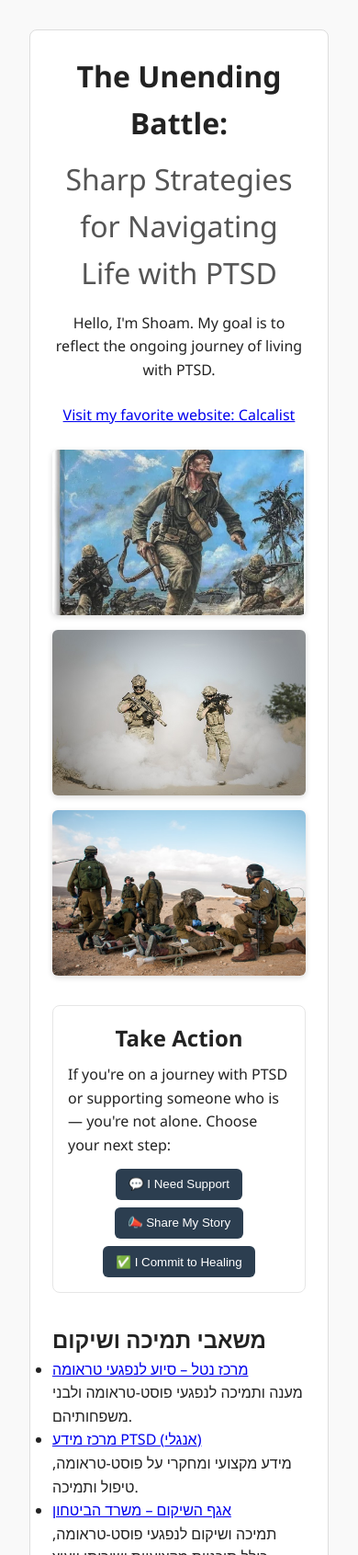
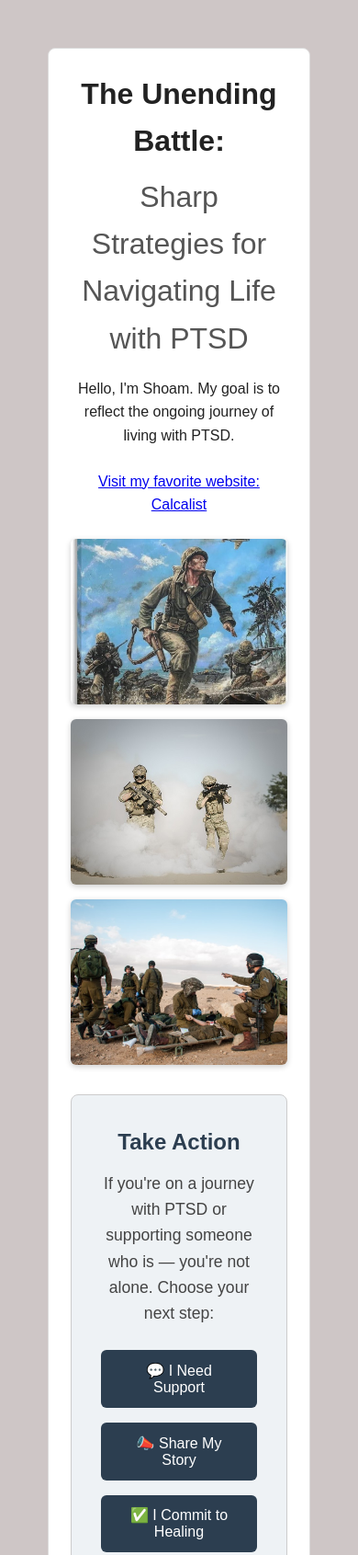
Before and after one commit to shoamf-lang/shoamptsdmywebsite, a website: page public/index.html in a window 390 px wide. Shown: the top 1691 px of the page at 92% size. Drawn offline with Linux system fonts and the light colour scheme.

Commit message:
Refactor index.html and style.css for improved layout and design

```diff
--- a/public/index.html
+++ b/public/index.html
@@ -4,117 +4,8 @@
   <meta charset="UTF-8" />
   <title>My First HTML Page</title>
   <meta name="viewport" content="width=device-width, initial-scale=1.0" />
-  <style>
-    /* Reset + Box Model */
-    *, *::before, *::after {
-      box-sizing: border-box;
-      margin: 0;
-      padding: 0;
-    }
+  <link rel="stylesheet" href="style.css">
 
-    body {
-      font-family: 'Segoe UI', sans-serif;
-      background-color: #f9f9f9;
-      color: #222;
-      line-height: 1.6;
-    }
-
-    /* Layout */
-    .layout {
-      display: flex;
-      flex-direction: column;
-      padding: 2rem;
-      gap: 2rem;
-      max-width: 1000px;
-      margin: 0 auto;
-    }
-
-    main {
-      background-color: #fff;
-      padding: 1.5rem;
-      border-radius: 8px;
-      border: 1px solid #ddd;
-    }
-
-    .title {
-      text-align: center;
-      margin-bottom: 1rem;
-    }
-
-    .subtitle {
-      display: block;
-      font-size: 1em;
-      font-weight: 400;
-      margin-top: 0.3em;
-      color: #555;
-    }
-
-    .intro, .calcalist {
-      text-align: center;
-      max-width: 800px;
-      margin: 0 auto 1.5em;
-    }
-
-    .gallery {
-      display: flex;
-      flex-wrap: wrap;
-      gap: 1rem;
-      justify-content: center;
-      margin-bottom: 2rem;
-    }
-
-    .gallery img {
-      width: 300px;
-      height: 200px;
-      object-fit: cover;
-      border-radius: 6px;
-      box-shadow: 0 2px 6px rgba(0, 0, 0, 0.15);
-    }
-
-    /* Actions / interactive blocks */
-    .actions { background: #fff; padding: 1rem; border-radius: 8px; border: 1px solid #e6e6e6; margin-bottom:2rem;}
-    .actions .section-title { margin-bottom: 0.5rem; text-align:center; }
-    .button-group { display:flex; gap:0.5rem; flex-wrap:wrap; justify-content:center; margin-top:0.75rem; }
-    .button-group button { padding:0.6rem 0.9rem; border-radius:6px; border:0; background:#2c3e50; color:#fff; cursor:pointer; }
-    .button-group button:hover { opacity:0.95; }
-
-    .breathing, .sharing, .commit {
-      margin-top: 1rem;
-      padding:0.85rem 1rem;
-      border-radius:6px;
-      border:1px solid #f0f0f0;
-      background:#fcfcfc;
-      display:none;
-    }
-
-    .breathing ul, .sharing ul, .commit ul { margin-left:1rem; list-style: disc; color:#333; }
-
-    /* Footer */
-    footer {
-      background-color: #2c3e50;
-      color: white;
-      text-align: center;
-      padding: 1em;
-      margin-top: 2rem;
-      border-radius: 4px;
-    }
-
-    /* Responsive */
-    @media (max-width: 800px) {
-      .gallery img {
-        width: 45%;
-        height: 160px;
-      }
-    }
-
-    @media (max-width: 480px) {
-      .gallery img {
-        width: 100%;
-        height: 180px;
-      }
-    }
-
-  </style>
 </head>
 <body>
 
--- a/public/style.css
+++ b/public/style.css
@@ -1,33 +1,65 @@
+/* Reset + Box Model */
+*, *::before, *::after {
+  box-sizing: border-box;
+  margin: 0;
+  padding: 0;
+}
+
+/* Body */
 body {
-            font-family: Arial, sans-serif;
+  font-family: Arial, sans-serif; /* אפשר לשנות ל 'Segoe UI' אם תרצה */
   margin: 0;
   padding: 20px;
-            background-color: #cec6c6;
+  background-color: #cec6c6; /* רקע אפור בהיר */
+  color: #222;
+  line-height: 1.6;
 }
 
+/* Layout */
+.layout {
+  display: flex;
+  flex-direction: column;
+  padding: 2rem;
+  gap: 2rem;
+  max-width: 1000px;
+  margin: 0 auto;
+}
+
+main {
+  background-color: #fff;
+  padding: 1.5rem;
+  border-radius: 8px;
+  border: 1px solid #ddd;
+}
+
+/* Titles */
 .title {
   text-align: center;
-            margin-bottom: 0.5em;
+  margin-bottom: 1rem;
 }
 
 .subtitle {
   display: block;
-            font-size: 0.9em;
-            font-weight: normal;
+  font-size: 1em;
+  font-weight: 400;
   margin-top: 0.3em;
+  color: #555;
 }
 
+/* Intro + Calcalist */
 .intro, .calcalist {
   text-align: center;
   max-width: 800px;
   margin: 0 auto 1.5em;
 }
 
+/* Gallery */
 .gallery {
   display: flex;
+  flex-wrap: wrap;
+  gap: 1rem;
   justify-content: center;
-            gap: 1rem;
-            flex-wrap: wrap;
+  margin-bottom: 2rem;
 }
 
 .gallery img {
@@ -36,6 +68,9 @@
   object-fit: cover;
   border-radius: 6px;
   box-shadow: 0 2px 6px rgba(0,0,0,0.2);
+}
+
+/* Actions / interactive blocks */
 .actions {
   text-align: center;
   margin-top: 2rem;
@@ -78,4 +113,43 @@
 .button-group button:hover {
   background-color: #1a252f;
 }
+
+.breathing, .sharing, .commit {
+  margin-top: 1rem;
+  padding: 0.85rem 1rem;
+  border-radius: 6px;
+  border: 1px solid #f0f0f0;
+  background: #fcfcfc;
+  display: none;
 }
+
+.breathing ul, .sharing ul, .commit ul {
+  margin-left: 1rem;
+  list-style: disc;
+  color: #333;
+}
+
+/* Footer */
+footer {
+  background-color: #2c3e50;
+  color: white;
+  text-align: center;
+  padding: 1em;
+  margin-top: 2rem;
+  border-radius: 4px;
+}
+
+/* Responsive */
+@media (max-width: 800px) {
+  .gallery img {
+    width: 45%;
+    height: 160px;
+  }
+}
+
+@media (max-width: 480px) {
+  .gallery img {
+    width: 100%;
+    height: 180px;
+  }
+}
--- a/public/styles.css
+++ /dev/null
@@ -1,47 +0,0 @@
-body {
-    font-family: Arial, sans-serif;
-}
-
-header {
-    background-color: #fd0dc9;
-}
-
-header img {
-    border: 5px solid white;
-}
-
-header h1 {
-    font-size: 2.5rem;
-    margin-top: 0;
-}
-
-header p.lead {
-    font-size: 1.25rem;
-    margin-bottom: 0;
-}
-
-.social-links a {
-    color: white;
-    transition: color 0.3s;
-}
-
-.social-links a:hover {
-    color: #d4d4d4;
-}
-
-.card-title {
-    font-size: 1.25rem;
-    font-weight: bold;
-}
-
-footer {
-    border-top: 1px solid #eaeaea;
-    margin-top: 2rem;
-    padding-top: 1rem;
-}
-
-footer p {
-    margin-bottom: 0;
-    font-size: 0.875rem;
-    color: #6c757d;
-}
```
Lines whose indentation alone changed are shown as unchanged.
